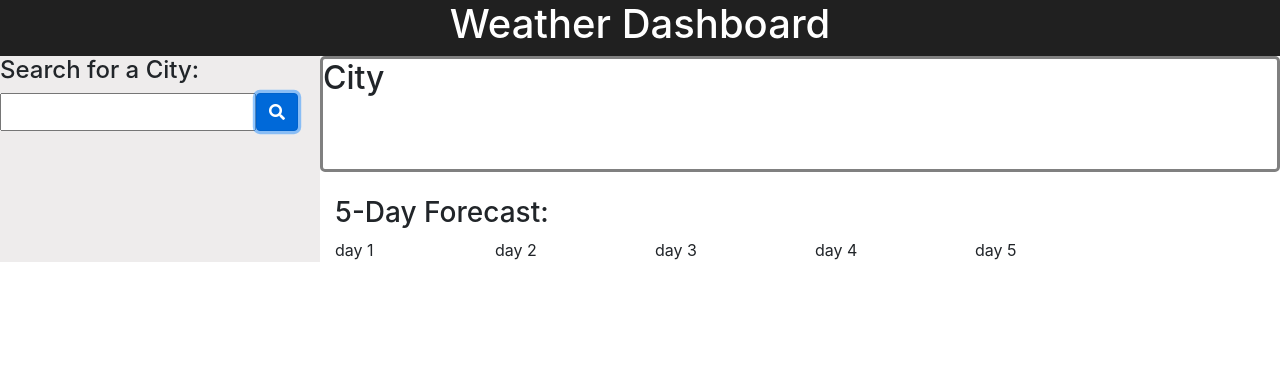
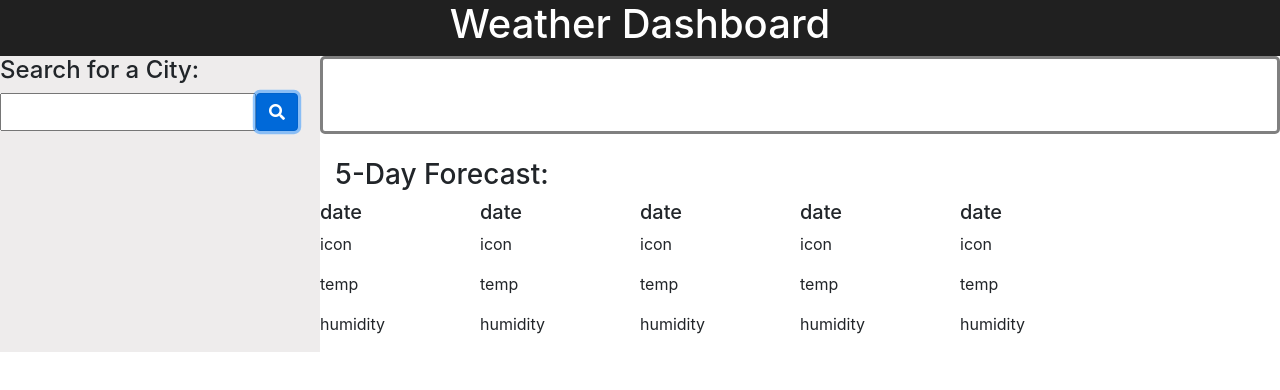
Before and after one commit to oliva-sam/06-Weather-Dashboard, a plain HTML site: page index.html in a window 1280 px wide. Both pictures are taken after a click on the button 277 px from the left and 111 px from the top of the page. Drawn offline with nearby package versions, Linux system fonts and the light colour scheme; no server answers.

Commit message:
began 5 day forecast layout and js

```diff
--- a/Assets/script.js
+++ b/Assets/script.js
@@ -1,28 +1,29 @@
 console.log("hi")
-$("#searchBtn").on("click", function(event) {
+$("#searchBtn").on("click", function (event) {
     event.preventDefault()
     let userCity = $("#userCity").val()
-    console.log(userCity)
-    lookupCity (userCity)
+   // console.log(userCity)
+    lookupCity(userCity)
+    $("#currentCityName").text(userCity)
+    fiveDayForecast(userCity)
 })
 
-function lookupCity (city) {
-    var queryURL = `https://api.openweathermap.org/data/2.5/weather?q=${city}&appid=aa4d71cf73d20b64aa3e608785427cd8&units=imperial
-    `
+function lookupCity(city) {
+    var queryURL = `https://api.openweathermap.org/data/2.5/weather?q=${city}&appid=aa4d71cf73d20b64aa3e608785427cd8&units=imperial`
     $.ajax({
-       method : "GET",
+        method: "GET",
         url: queryURL
-   }).then (function(apiData) {
-       console.log(apiData)
+    }).then(function (apiData) {
+      //  console.log(apiData)
         $("#temperature").text(`Temperature: ${apiData.main.temp}`)
         $("#humidity").text(`Humidity: ${apiData.main.humidity}`)
         $("#windSpeed").text(`Windspeed: ${apiData.wind.speed}`)
-       $("#currentCityImg").html(`<p>${apiData.weather[0].description}</p><img src="http://openweathermap.org/img/wn/${apiData.weather[0].icon}@2x.png"/>`)
+        $("#currentCityName").append(`<img src="http://openweathermap.org/img/wn/${apiData.weather[0].icon}@2x.png"/>`)
         var lat = apiData.coord.lat
-       var lon =apiData.coord.lon
-       lookupUV(lat,lon)
+        var lon = apiData.coord.lon
+        lookupUV(lat, lon)
         var previousCity = JSON.parse(localStorage.getItem("weatherAPI")) || []
-       console.log(previousCity)
+       // console.log(previousCity)
         if (previousCity.indexOf(city) === -1) {
             previousCity.push(city)
             localStorage.setItem("weatherAPI", JSON.stringify(previousCity))
@@ -32,23 +33,32 @@ function lookupCity (city) {
 
 }
 
-function lookupUV (lat,lon) {
-    var queryURL = `https://api.openweathermap.org/data/2.5/uvi?lat=${lat}&lon=${lon}&appid=aa4d71cf73d20b64aa3e608785427cd8&units=imperial
-    `
+function lookupUV(lat, lon) {
+    var queryURL = `https://api.openweathermap.org/data/2.5/uvi?lat=${lat}&lon=${lon}&appid=aa4d71cf73d20b64aa3e608785427cd8&units=imperial`
     $.ajax({
-       method : "GET",
+        method: "GET",
         url: queryURL
-   }).then (function(apiData) {
-       console.log(apiData)
+    }).then(function (apiData) {
+       // console.log(apiData)
         $("#uvIndex").text(`UV index: ${apiData.value}`)
     })
 }
 
-function displayLocalStorage () {
+function fiveDayForecast(city) {
+    var queryURL = `https://api.openweathermap.org/data/2.5/forecast?q=${city}&appid=aa4d71cf73d20b64aa3e608785427cd8&units=imperial`
+    $.ajax({
+        method: "GET",
+        url: queryURL
+    }).then(function (apiData) {
+        console.log(apiData)
+    })
+}
+
+function displayLocalStorage() {
     var previousCities = JSON.parse(localStorage.getItem("weatherAPI")) || []
     var allCities = ""
-    for (let i = 0; i <previousCities.length; i++) {
-        allCities+=`<li><button class="previousCity"> ${previousCities[i]}<button/></li>`
+    for (let i = 0; i < previousCities.length; i++) {
+        allCities += `<button class="previousCity"> ${previousCities[i]}<button/>`
     }
     $("#previousCitiesList").html(allCities)
 }
--- a/index.html
+++ b/index.html
@@ -29,17 +29,13 @@
                     <button type="button" class="btn btn-primary" id="searchBtn"><i class="fas fa-search"></i></button>
                 </div>
                 <br>
-                <div class="row" id="previousCitiesList">
-                    <!-- <button type="button" class="btn btn-light">city 1 placeholder</button> -->
-                </div>
+                <div class="row" id="previousCitiesList"></div>
             </div>
             <div class="col-md-9" id="weatherInfoArea">
                 <div class="row" id="currentCityInfo">
                     <div class="col-md">
                         <div class="row">
                             <h2 id="currentCityName"> City </h2>
-                        </div>
-                        <div class="row" id ="currentCityImg">
                         </div>
                         <div class="row">
                             <p id="temperature"></p>
@@ -62,11 +58,76 @@
                     </div>
                 </div>
                 <div class="row">
-                    <div class="col-md-2" id="day-1">day 1</div>
-                    <div class="col-md-2" id="day-2">day 2</div>
-                    <div class="col-md-2" id="day-3">day 3</div>
-                    <div class="col-md-2" id="day-4">day 4</div>
-                    <div class="col-md-2" id="day-5">day 5</div>
+                    <div class="col-md-2" id="day-1">
+                        <div class="row">
+                            <h5 id="1-date">date</h4>
+                        </div>
+                        <div class="row" id="1-currentCityImg">
+                            <p>icon</p>
+                        </div>
+                        <div class="row">
+                            <p id="1-temperature">temp</p>
+                        </div>
+                        <div class="row">
+                            <p id="1-humidity">humidity</p>
+                        </div>
+                    </div>
+                    <div class="col-md-2" id="day-2">
+                        <div class="row">
+                            <h5 id="2-date">date</h4>
+                        </div>
+                        <div class="row" id="2-currentCityImg">
+                            <p>icon</p>
+                        </div>
+                        <div class="row">
+                            <p id="2-temperature">temp</p>
+                        </div>
+                        <div class="row">
+                            <p id="2-humidity">humidity</p>
+                        </div>
+                    </div>
+                    <div class="col-md-2" id="day-3">
+                        <div class="row">
+                            <h5 id="3-date">date</h4>
+                        </div>
+                        <div class="row" id="3-currentCityImg">
+                            <p>icon</p>
+                        </div>
+                        <div class="row">
+                            <p id="3-temperature">temp</p>
+                        </div>
+                        <div class="row">
+                            <p id="3-humidity">humidity</p>
+                        </div>
+                    </div>
+                    <div class="col-md-2" id="day-4">
+                        <div class="row">
+                            <h5 id="4-date">date</h4>
+                        </div>
+                        <div class="row" id="4-currentCityImg">
+                            <p>icon</p>
+                        </div>
+                        <div class="row">
+                            <p id="4-temperature">temp</p>
+                        </div>
+                        <div class="row">
+                            <p id="4-humidity">humidity</p>
+                        </div>
+                    </div>
+                    <div class="col-md-2" id="day-5">
+                        <div class="row">
+                            <h5 id="5-date">date</h4>
+                        </div>
+                        <div class="row" id="5-currentCityImg">
+                            <p>icon</p>
+                        </div>
+                        <div class="row">
+                            <p id="5-temperature">temp</p>
+                        </div>
+                        <div class="row">
+                            <p id="5-humidity">humidity</p>
+                        </div>
+                    </div>
                 </div>
             </div>
         </div>
```
Lines whose indentation alone changed are shown as unchanged.
